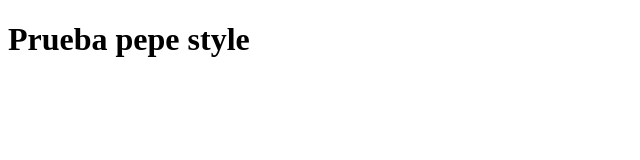
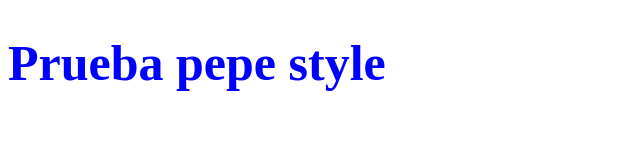
Before and after one commit to BigJack2/prueba01, a plain HTML site: page index.html in a window 1280 px wide. Shown: the whole page, without its empty margins (0-640 px from the left). Drawn offline with Linux system fonts and the light colour scheme.

Commit message:
Mi primer commit user 1

```diff
--- a/assets/css/style.css
+++ b/assets/css/style.css
@@ -1,7 +1,6 @@
-/* Generar estilos
+/* Generar estilos */
 
-.titulo{
+.titulo {
   color: blue;
   font-size: 50px;
 }
-*/
--- a/index.html
+++ b/index.html
@@ -5,7 +5,7 @@
     <meta http-equiv="X-UA-Compatible" content="IE=edge" />
     <meta name="viewport" content="width=device-width, initial-scale=1.0" />
     <title>Prueba Ramas</title>
-    <!--<link rel="stylesheet" href="./assets/css/style.css" />-->
+    <link rel="stylesheet" href="./assets/css/style.css" />
   </head>
   <body>
     <h1 class="titulo">Prueba pepe style</h1>
```
